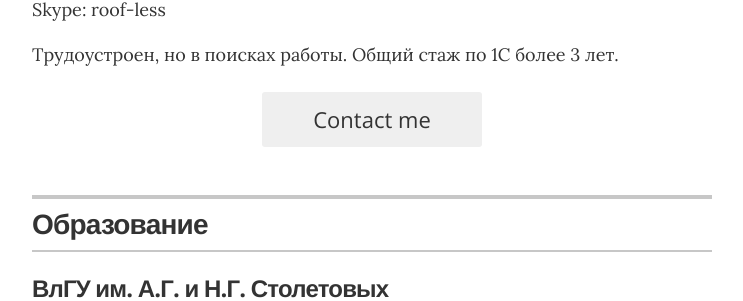
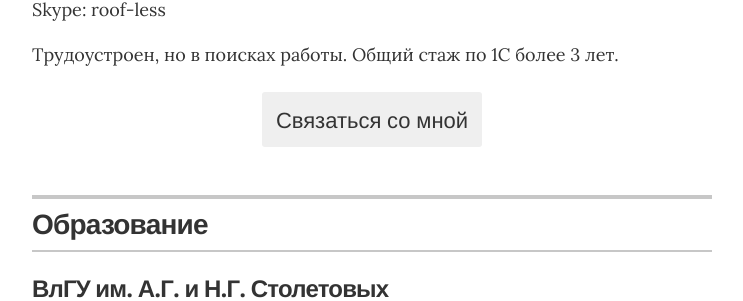
Before and after one commit to mrroofless/mrroofless.github.io, a Jekyll site: the page built from index.html, in a window 1280 px wide and 900 px high, scrolled down 317 px. Shown: the part 156-457 px from the top of the window, without its empty margins (268-1011 px from the left). Built offline with Jekyll 4.4.1, drawn with Linux system fonts in a browser that asks for light colours.

Commit message:
Update resume.html

```diff
--- a/_layouts/resume.html
+++ b/_layouts/resume.html
@@ -38,7 +38,7 @@
         </div>
 
         {% if site.resume_looking_for_work == 'yes' %}
-        <a href="mailto:{{ site.resume_contact_email }}" class="contact-button no-print" itemprop="email">Contact me</a>
+        <a href="mailto:{{ site.resume_contact_email }}" class="contact-button no-print" itemprop="email">Связаться со мной</a>
         {% elsif site.resume_looking_for_work == 'no' %}
         <a class="contact-button not-looking no-print">I'm not looking for work right now.</a>
         {% else %}
```
